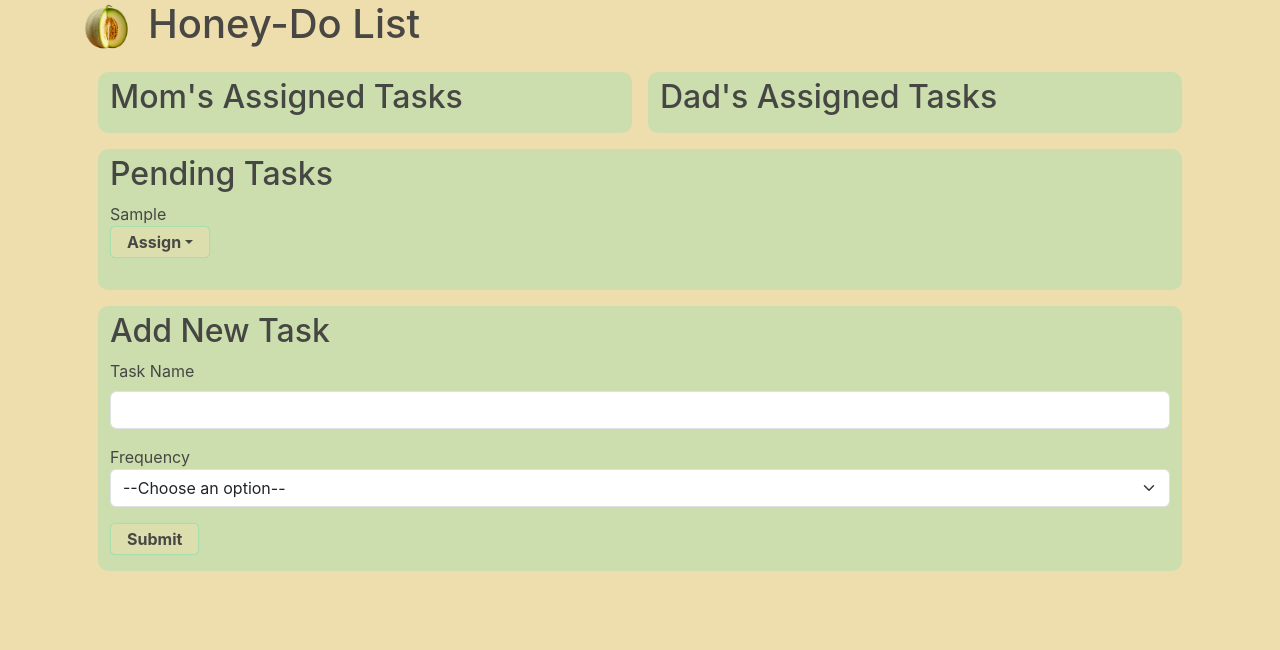
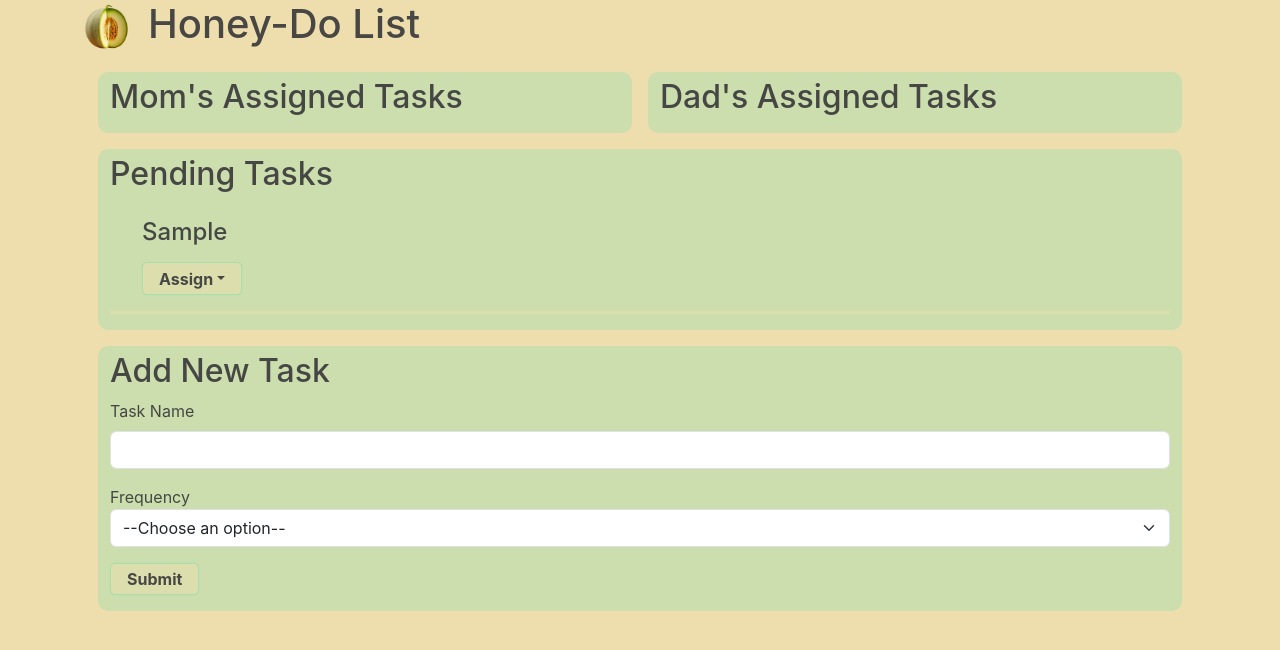
Before and after one commit to javar10/Honey-Do-List_React, a React (Create React App) app: page / in a window 1280 px wide. Both pictures are taken after typing "Sample" into the empty fields and a click on the button "Submit". Shown: the top 650 px of the page. Built offline with nearby package versions, Linux system fonts and the light colour scheme.

Commit message:
updated UI

```diff
--- a/src/App.css
+++ b/src/App.css
@@ -92,6 +92,22 @@ form input {
 .users-assigned-tasks-div:first-child {
   margin-right: 1rem;
 }
+
+.pending-tasks-div {
+  padding-left: 2rem;
+  padding-top: 1rem;
+  border-bottom: 3px solid var(--feature-color);
+  /* display: inline-block; */
+
+}
+
+.assign-task-btn {
+  display: inline-block;
+}
+
+.task-name {
+  text-transform: capitalize;
+}
 /* .App-header {
   background-color: #282c34;
   min-height: 100vh;
--- a/src/features/pending_tasks/PendingTasks.js
+++ b/src/features/pending_tasks/PendingTasks.js
@@ -10,10 +10,13 @@ function PendingTasks({taskList, setTaskList}) {
                     console.log(task.assignment);
                     if (task.assignment === 'pending') {
                         return (
-                            <>
-                                <li key={task.id} className="list-group-item">{task.name}</li>
-                                <AssignTaskBtn taskList={taskList} setTaskList={setTaskList} task={task}/>
-                            </>
+                            <div className="pending-tasks-div">
+                                <li key={task.id} className="list-group-item">
+                                    <h4 className="task-name">{task.name}</h4>
+                                    <p>{task.frequency}</p>
+                                    </li>
+                                <AssignTaskBtn className="assign-task-btn" taskList={taskList} setTaskList={setTaskList} task={task}/>
+                            </div>
                         )
                     } else {
                         return <></>
```
